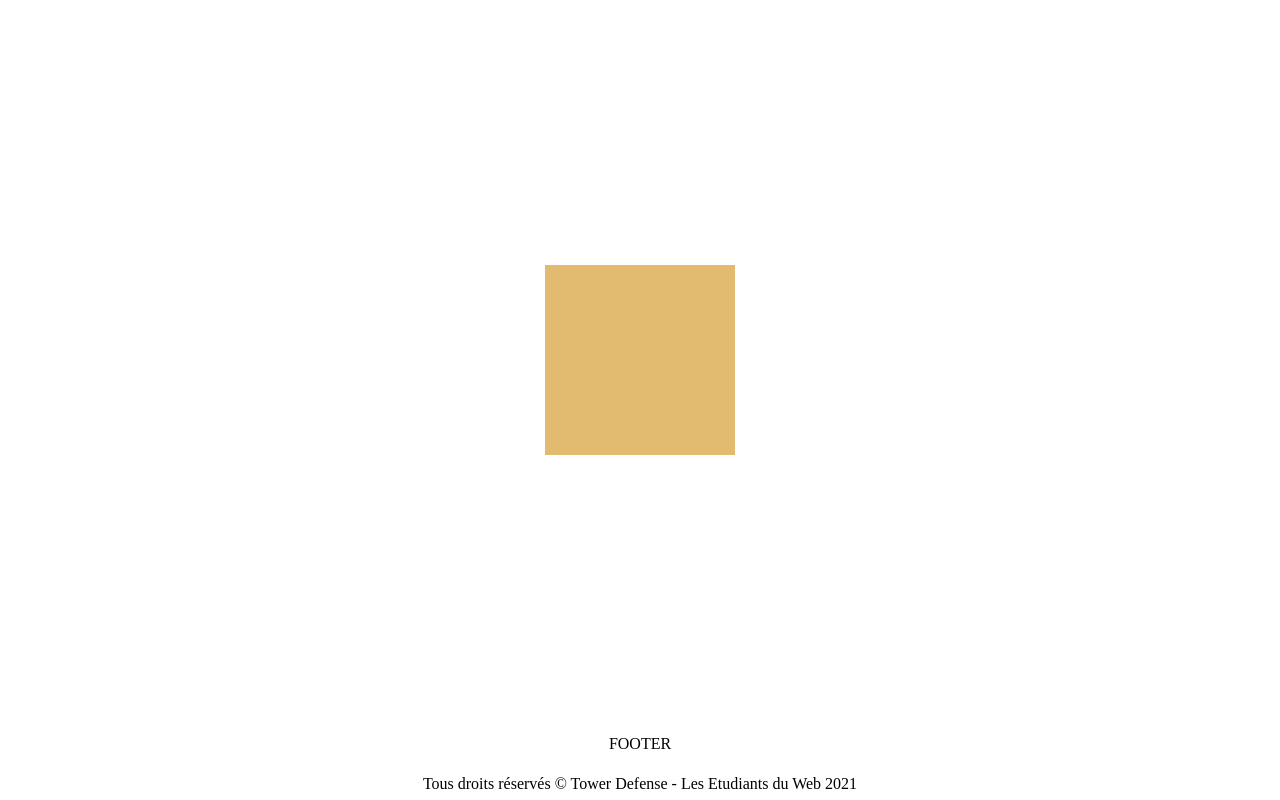
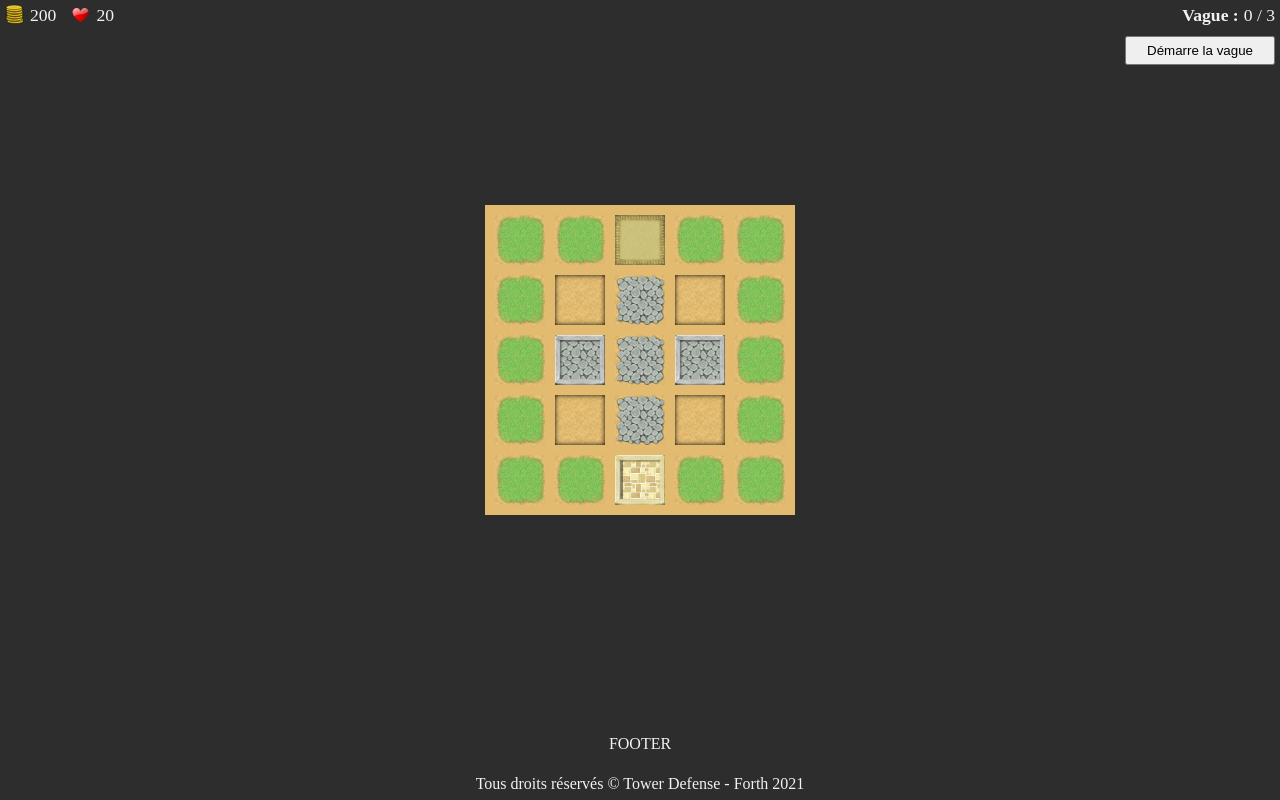
Before and after one commit to LesEtudiantsDuWeb/tower-defense, a website with bundled scripts: page index.html in a window 1280 px wide. Built offline with nearby package versions, Linux system fonts and the light colour scheme.

Commit message:
css + others files changed

```diff
--- a/index.html
+++ b/index.html
@@ -1,31 +1,24 @@
 <!DOCTYPE html>
-<html lang="en">
+<html lang="fr">
     <head>
         <meta charset="UTF-8" />
         <meta http-equiv="X-UA-Compatible" content="IE=edge" />
         <meta name="viewport" content="width=device-width, initial-scale=1.0" />
-        <title>Tower Défense</title>
+        <link rel="shortcut icon" href="favicon.png" type="image/x-icon">
+        <title>JS - Tower Defense</title>
         <link rel="stylesheet" href="styles/css/style.css" />
         <script src="scripts/index.js" type="module"></script>
     </head>
     <body>
-        <!-- <header class="header">
-            <h2 class="title">Tower Defense</h2>
-            <nav class="primary">
-                <a href="#" class="link">
-                    Lien A
-                </a>
-                <a href="#" class="link">
-                    Lien B
-                </a>
-                <a href="#" class="link">
-                    Lien C
-                </a>
-                <a href="#" class="link">
-                    Lien D
-                </a>
-            </nav>
-        </header> -->
+        <div class="player">
+            <div class="player__item"><img src="./images/gold.svg" alt="gold"><span id="playerGold">1000</span></div>
+            <div class="player__item"><img src="./images/life.svg" alt="life"><span id="playerLife">3</span></div>
+        </div>
+
+        <div class="wave">
+            <div class="wave__item">Vague :<span id="waveNumber">1 / 10</span></div>
+            <button id="startWave">Démarre la vague</button>
+        </div>
 
         <div class="container">
             <div id="map" class="map"></div>
@@ -34,11 +27,7 @@
 
         <footer class="footer">
             <div class="footer_content">FOOTER</div>
-            <div class="footer_copyright">Tous droits réservés &copy; Tower Defense - Les Etudiants du Web 2021</div>
+            <div class="footer_copyright">Tous droits réservés &copy; Tower Defense - Forth 2021</div>
         </footer>
-
-        <!-- Sprite svg -->
-        <svg style="height: 0; display: none">
-        </svg>
     </body>
 </html>
--- a/json/datas.json
+++ b/json/datas.json
@@ -3,7 +3,7 @@
         "startGold": 200,
         "startLife": 20
     },
-    "map": [
+    "maps": [
         {
             "nbTiles": { "x": 5, "y": 5 },
             "tiles": [
@@ -13,7 +13,7 @@
                 [0, 4, 2, 4, 0],
                 [0, 0, 3, 0, 0]
             ],
-            "waves": [0, 1, 2],
+            "waves": [0, 0, 2],
             "routes": [[2, 7, 12, 17, 22, 27]]
         },
         {
@@ -29,20 +29,13 @@
                 [0, 2, 2, 2, 2, 2, 2, 2, 2, 0],
                 [0, 4, 0, 0, 4, 0, 0, 4, 3, 0]
             ],
-            "waves": [0],
+            "waves": [0, 0, 0, 1],
             "routes": [
                 [
                     1, 11, 12, 13, 14, 15, 16, 17, 18, 28, 38, 48, 47, 46, 45, 44, 43, 42, 41, 51, 61, 71, 72, 73, 74,
                     75, 76, 77, 78, 88
                 ]
             ]
-        }
-    ],
-    "tiles": [
-        {
-            "type": 0,
-            "name": "Décor",
-            "events": []
         }
     ],
     "turrets": [
@@ -79,7 +72,7 @@
     "waves": [
         {
             "id": 0,
-            "monsters": [{ "idMonster": 0, "quantity": 5 }],
+            "monsters": [{ "idMonster": 0, "quantity": 2 }],
             "difficulty": 0,
             "gold": 10
         },
@@ -95,8 +88,8 @@
         {
             "id": 2,
             "monsters": [
-                { "idMonster": 1, "quantity": 3 },
-                { "idMonster": 0, "quantity": 6 }
+                { "idMonster": 1, "quantity": 1 },
+                { "idMonster": 0, "quantity": 2 }
             ],
             "difficulty": 1,
             "gold": 5
--- a/styles/scss/_globals.scss
+++ b/styles/scss/_globals.scss
@@ -25,6 +25,7 @@ body {
     height: 100%;
     display: flex;
     flex-direction: column;
+    background-color: #2d2d2d;
 }
 
 a {
--- a/styles/scss/components/_map.scss
+++ b/styles/scss/components/_map.scss
@@ -16,6 +16,7 @@
         var(--tile-size)
     );
     gap: $mapGap;
+    padding: $mapGap;
     background-color: #e3bb70;
 
     position: relative;
--- /dev/null
+++ b/styles/scss/components/_player.scss
@@ -0,0 +1,23 @@
+.player {
+    position: fixed;
+    inset: 5px;
+    display: flex;
+    gap: 15px;
+    height: 20px;
+    width: 300px;
+
+    &__item {
+        display: flex;
+        align-items: center;
+
+        img {
+            width: 20px;
+            margin-right: 5px;
+        }
+
+        span {
+            color: #f2f2f2;
+            font-size: 1.1rem;
+        }
+    }
+}
--- a/styles/scss/components/_structure.scss
+++ b/styles/scss/components/_structure.scss
@@ -60,8 +60,7 @@ header {
     overflow: hidden;
     @include center(center);
     flex-direction: column;
-    background-color: var(--color-2);
-    background-image: linear-gradient(180deg, var(--color-2) 0%, var(--color-4) 40%);
+    color: #f2f2f2;
 
     .footer_content {
         width: 100%;
--- a/styles/scss/components/_tile.scss
+++ b/styles/scss/components/_tile.scss
@@ -13,6 +13,7 @@
         } @else {
             background-color: orange;
         }
+        box-shadow: inset 0 0 5px black;
     }
     &.turret {
         cursor: pointer;
--- /dev/null
+++ b/styles/scss/components/_wave.scss
@@ -0,0 +1,28 @@
+.wave {
+    position: fixed;
+    inset: 5px;
+    left: auto;
+    height: 60px;
+    width: 150px;
+    display: flex;
+    flex-direction: column;
+    align-items: flex-end;
+
+    &__item {
+        @include center(flex-end);
+        font-size: 1.1rem;
+        font-weight: bold;
+        margin-bottom: 10px;
+        color: #f2f2f2;
+
+        & > span {
+            margin-left: 5px;
+            font-weight: 400;
+        }
+    }
+    button {
+        display: none;
+        padding: 5px 10px;
+        width: 100%;
+    }
+}
--- a/styles/scss/index.scss
+++ b/styles/scss/index.scss
@@ -7,3 +7,5 @@
 @import './components/monster';
 @import './components/bullet';
 @import './components/turret';
+@import './components/player';
+@import './components/wave';
```
Also changed, not shown: images/gold.svg (added), images/life.svg (added), images/no_avatar.png (added), styles/css/style.css, styles/scss/_app.scss (added).
